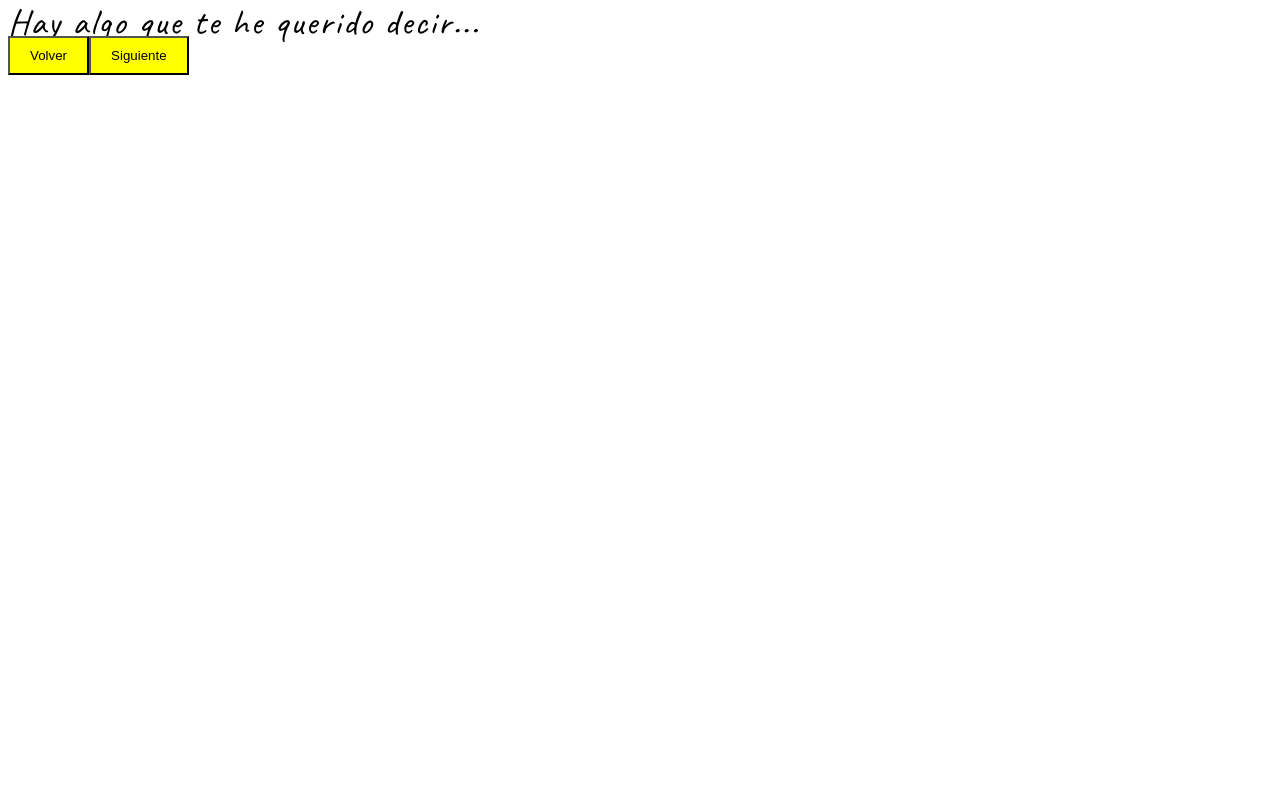
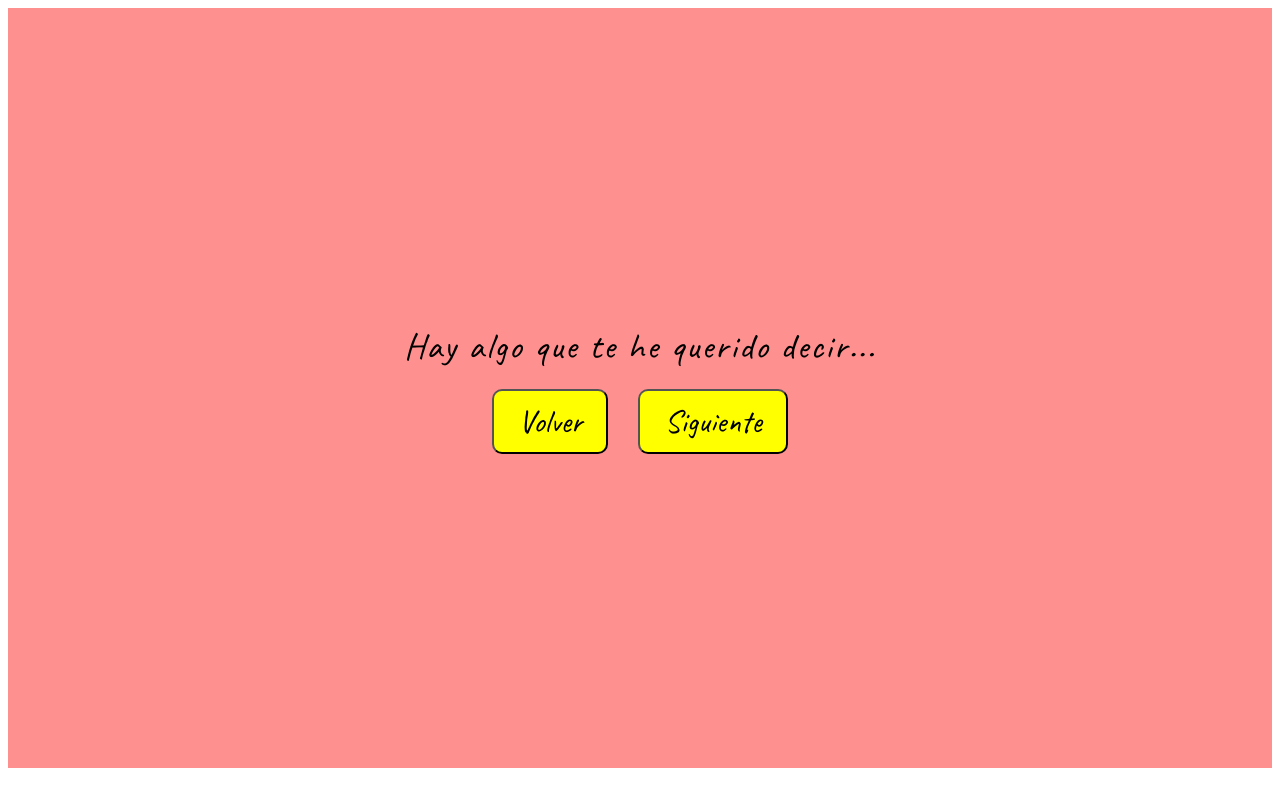
Before and after one commit to SantiagoMtz25/my-project-proposal, a React (Vite) app: page / in a window 1280 px wide. Built offline with nearby package versions, Linux system fonts and the light colour scheme.

Commit message:
final card created yet to apply better styles and screen logic

```diff
--- a/src/App.tsx
+++ b/src/App.tsx
@@ -5,16 +5,10 @@ import TextHolder from './components/TextHolder';
 import phrasesProposal from './proposal.json';
 
 function App() {
-    const [count, setCount] = useState(0);
-
-    const handleClick = () => {
-        setCount(count + 1);
-        // Pop up a screen with an animation of confetti at the background
-
-    }
+    const [index, setIndex] = useState(0);
 
     return (
-        <div>
+        <div id='main-div'>
             <TextHolder textArray={phrasesProposal.phrases}></TextHolder>
 
         </div>
--- /dev/null
+++ b/src/components/TextHolder.module.scss
@@ -0,0 +1 @@
+.DivTextSstyle {}
--- a/src/components/TextHolder.tsx
+++ b/src/components/TextHolder.tsx
@@ -1,4 +1,5 @@
 import React, { useState } from 'react';
+import TextHolder_module from './TextHolder.module.scss';
 
 interface TextHolderProps {
     textArray: string[];
@@ -18,10 +19,12 @@ const TextHolder: React.FC<TextHolderProps> = ({ textArray }) => {
     };
 
     return (
-        <div>
+        <div id='bdiv' className="divstyle">
             <p>{textArray[currentIndex]}</p>
-            <button id='b1' onClick={handlePrev}>Volver</button>
-            <button id='b1' onClick={handleNext}>Siguiente</button>
+            <div id='button-container'>
+                <button id='b1' onClick={handlePrev}>Volver</button>
+                <button id='b1' onClick={handleNext}>Siguiente</button>
+            </div>
         </div>
     );
 };
--- a/src/index.css
+++ b/src/index.css
@@ -4,16 +4,43 @@
   box-sizing: border-box;
 }
 
+#main-div {
+  display: flex;
+  flex-direction: column;
+  justify-content: center;
+  align-items: center;
+  width: 100%;
+  height: 95vh;
+  background-color: #FF9090;
+}
+
+.divstyle {
+  display: flex;
+  flex-direction: column;
+  justify-content: center;
+  align-items: center;
+}
+
+#button-container {
+  display: flex;
+  flex-direction: row;
+  justify-content: center;
+  gap: 0.625rem;
+}
+
 button {
   background-color: yellow;
-  padding: 0.625rem 1.25rem;
+  padding: 0.625rem 1.5rem;
+  border-radius: 0.625rem;
+  font-family: 'Caveat', 'Source Code Pro', monospace;
+  font-size: 2rem;
+  margin: 0.625rem;
 }
 
 p {
   font-family: 'Caveat', 'Source Code Pro', monospace;
   font-size: 2.25rem;
   font-weight: 400;
-  line-height: 1.75rem;
-  margin: 0;
+  margin: 0.625rem;
   letter-spacing: 0.125rem;
 }
--- a/src/proposal.json
+++ b/src/proposal.json
@@ -5,11 +5,13 @@
         "Me siento muy afortunado de que formes parte de mi vida.",
         "Es un bonito regalo poder compartir contigo y que tu compartas conmigo.",
         "Como describo algo tan especial, tan latente, tan único, algo tan nuestro.",
-        "Quiero que sepas que te quiero mucho, que cuando te veo se dispara mi corazón, que eres muy importante para mí.",
+        "Quiero que sepas que te quiero mucho,",
+        "que cuando te veo se dispara mi corazón,",
+        "que eres muy importante para mí.",
         "Mereces todo lo mejor porque eres maravillosa.",
         "Me esforzaré siempre por que construyamos algo lindo y especial juntos.",
         "Siempre cuidar a tu corazón.",
-        "Hablado mi corazón, te quiero preguntar si...",
-        "¿Puedo ser tu novio?"
-    ]
+        "Hablado mi corazón, te quiero preguntar si..."
+    ],
+    "phrasecount": 12
 }
```
Also changed, not shown: src/components/FinalCard.tsx (added, +27 -0 lines).
